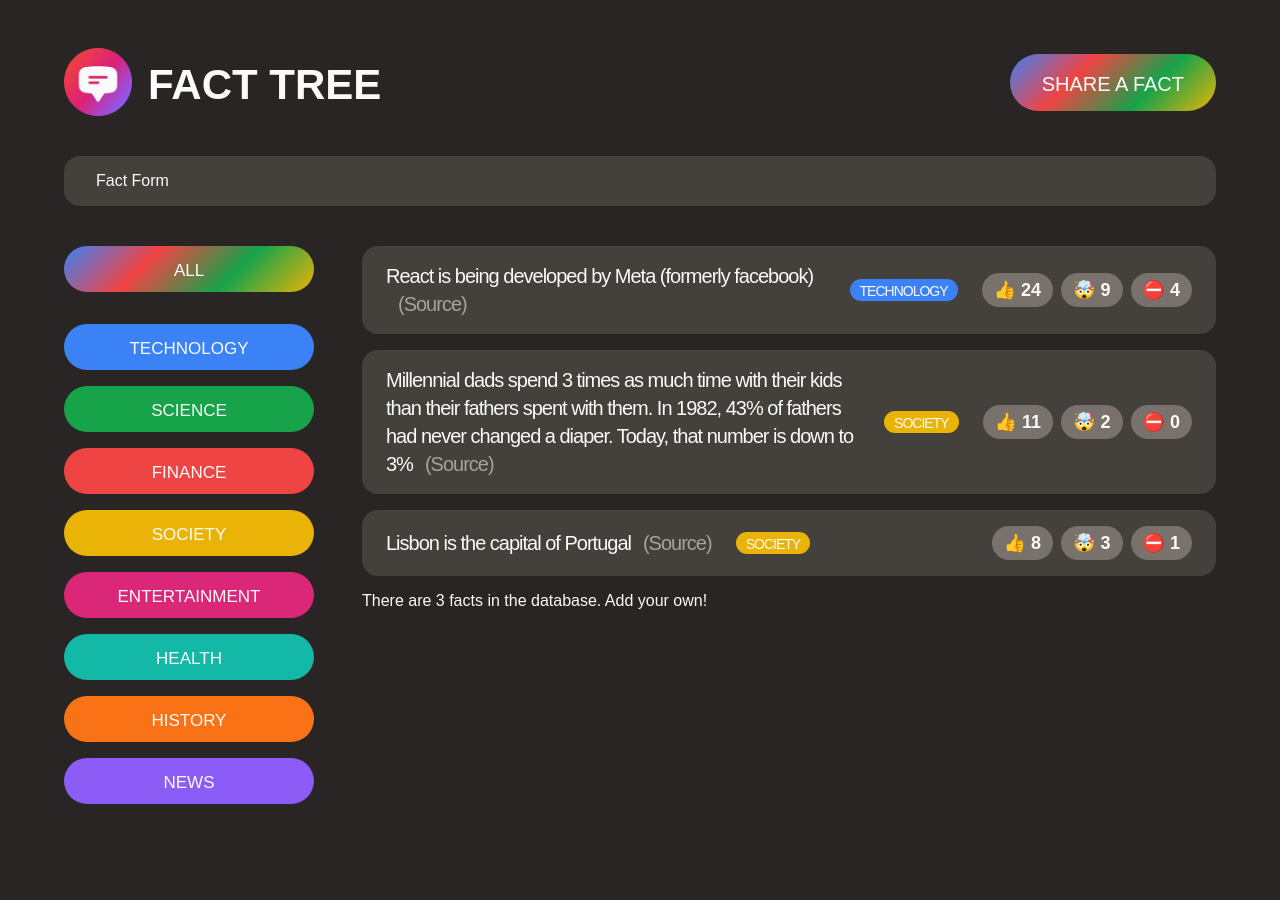
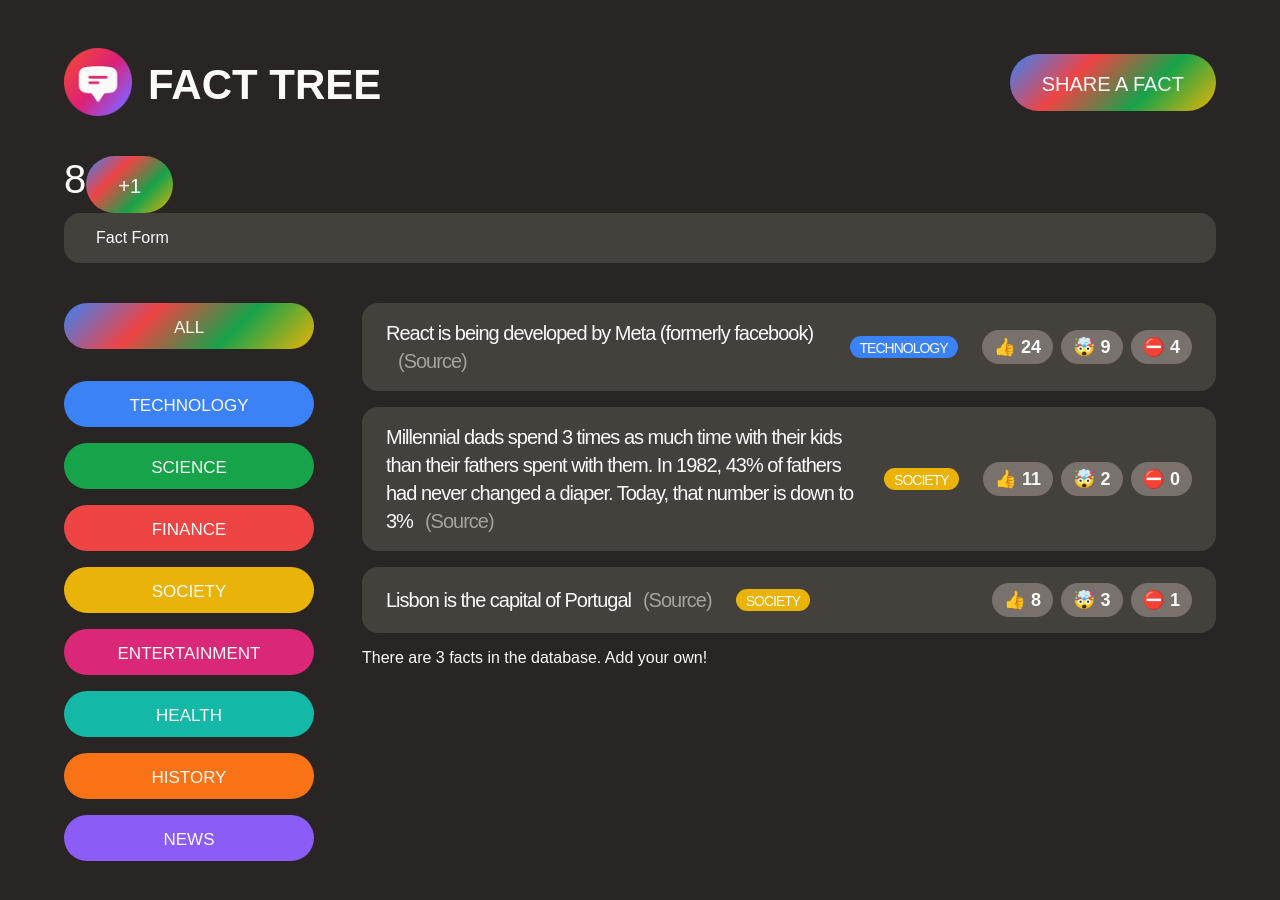
Before and after one commit to zubbyzillion/Facts-tree, a React (Create React App) app in the folder facts-tree/: page / in a window 1280 px wide. Shown: the top 900 px of the page. Before the commit the page ends 868 px from the top, so only its background shows below. Built offline with nearby package versions, Linux system fonts and the light colour scheme; a web font is replaced by a local one.

Commit message:
useState pratice with incrementalCounter

```diff
--- a/facts-tree/src/App.js
+++ b/facts-tree/src/App.js
@@ -1,3 +1,4 @@
+import { useState } from 'react';
 import "./style.css";
 
 
@@ -35,6 +36,16 @@
   },
 ];
 
+function Counter() {
+  const [count, setCount] = useState(8);
+
+  return (
+    <div>
+      <span style={{ fontSize: '40px' }}>{count}</span>
+      <button className="btn btn-large" onClick={() => setCount( count + 1 )}>+1</button>
+    </div>
+  )
+}
 
 function App() {
   const appTitle = "Fact Tree";
@@ -50,6 +61,7 @@
           <button className="btn btn-large btn-open">Share a Fact</button>
       </header>
 
+      <Counter />
       <NewFactForm />
 
       <main className="main">
```
